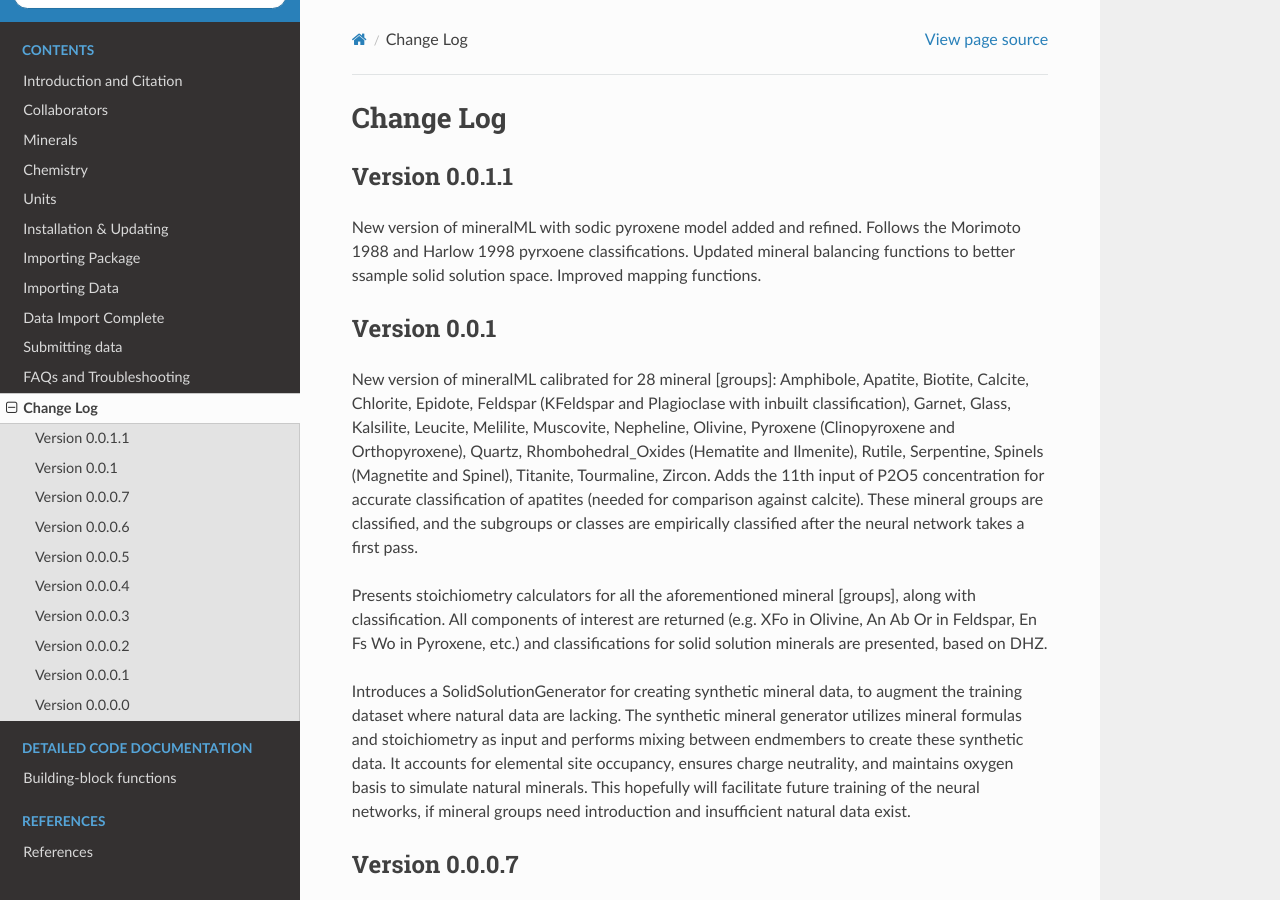
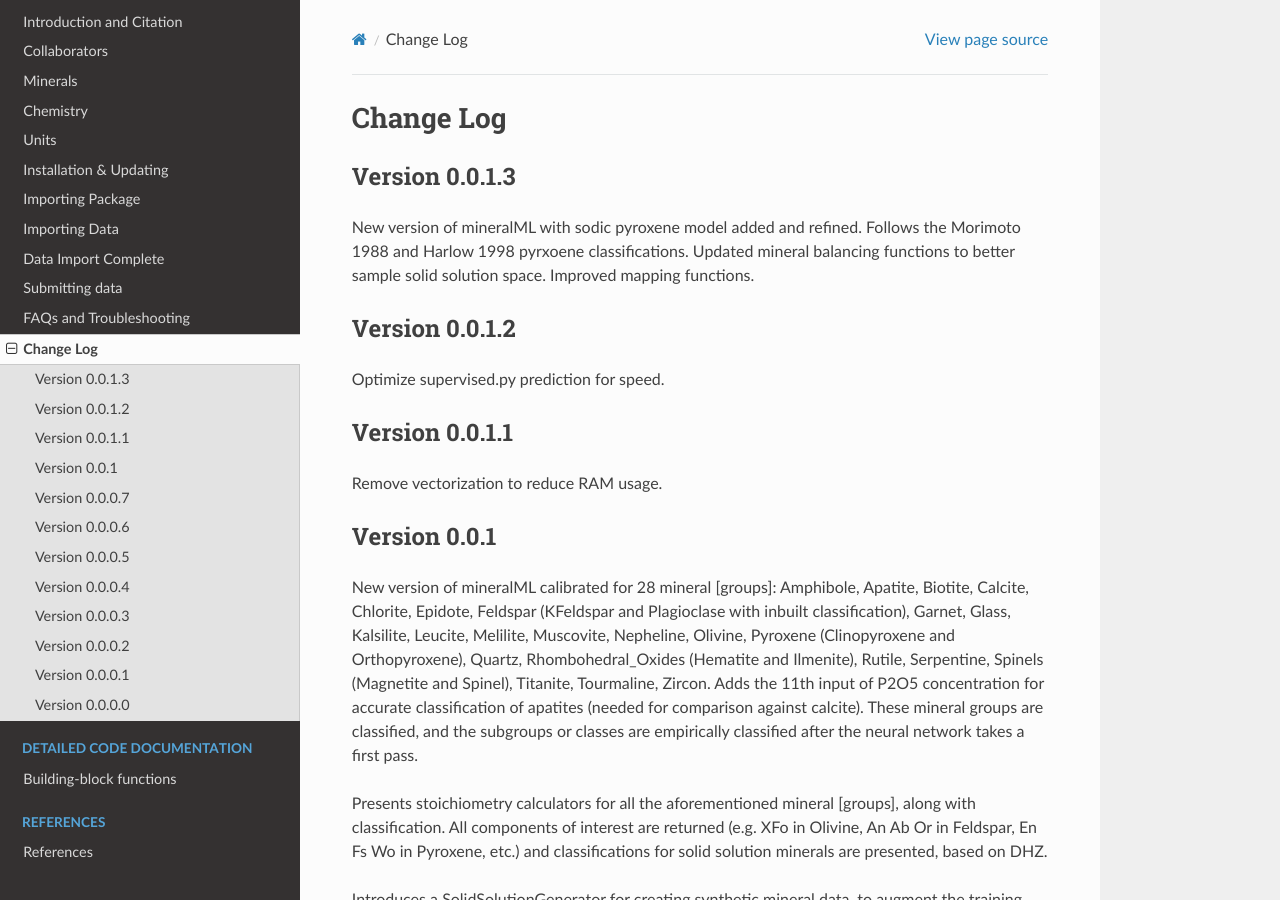
Before and after one commit to sarahshi/mineralML, a Sphinx documentation site: the page built from docs/Changelog.rst, in a window 1280 px wide and 900 px high. Built offline with Sphinx 7.4.7 and the Read the Docs theme 3.1.0, drawn with Linux system fonts in a browser that asks for light colours; pages that are not in the unit, such as notebooks, are missing from menus.

Commit message:
mineralML v0.0.1.3! Sodic pyroxene model and functions added!
Correct unit test with new scaler

```diff
--- a/docs/Changelog.rst
+++ b/docs/Changelog.rst
@@ -3,9 +3,19 @@ Change Log
 ==========
 
 
+Version 0.0.1.3
+===============
+New version of mineralML with sodic pyroxene model added and refined. Follows the Morimoto 1988 and Harlow 1998 pyrxoene classifications. Updated mineral balancing functions to better sample solid solution space. Improved mapping functions.
+
+
+Version 0.0.1.2
+===============
+Optimize supervised.py prediction for speed.
+
+
 Version 0.0.1.1
 ===============
-New version of mineralML with sodic pyroxene model added and refined. Follows the Morimoto 1988 and Harlow 1998 pyrxoene classifications. Updated mineral balancing functions to better ssample solid solution space. Improved mapping functions.
+Remove vectorization to reduce RAM usage.
 
 
 Version 0.0.1
```
Also changed, not shown: 7 other files.
